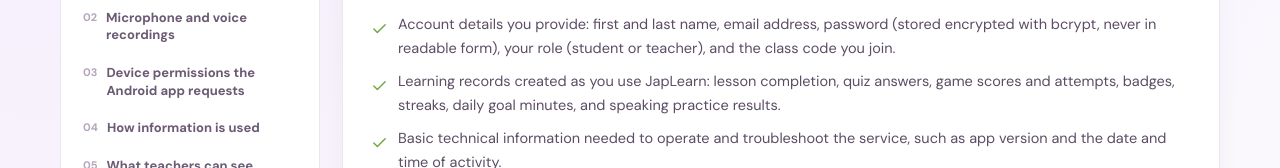
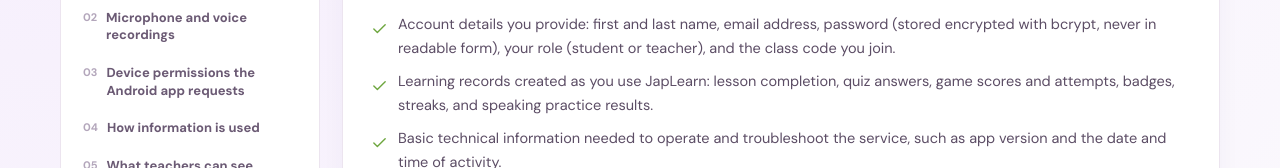
Before and after one commit to rychfghg/Japlearn-Website, a React (Vite) app: page /privacy in a window 1280 px wide. Shown: the part 749-917 px from the top of the page. Built offline with nearby package versions, Linux system fonts and the light colour scheme; no server answers.

Commit message:
updating public  info

```diff
--- a/src/pages/PublicInfoPage.tsx
+++ b/src/pages/PublicInfoPage.tsx
@@ -24,7 +24,7 @@
     sections: [
       { title: "Information we collect", items: [
         "Account details you provide: first and last name, email address, password (stored encrypted with bcrypt, never in readable form), your role (student or teacher), and the class code you join.",
-        "Learning records created as you use JapLearn: lesson completion, quiz answers, game scores and attempts, badges, streaks, daily goal minutes, and speaking practice results.",
+        "Learning records created as you use JapLearn: lesson completion, quiz answers, game scores and attempts, badges, streaks, and speaking practice results.",
         "Basic technical information needed to operate and troubleshoot the service, such as app version and the date and time of activity.",
         "Teacher accounts also hold the classes, lessons and activities they create.",
       ] },
```
